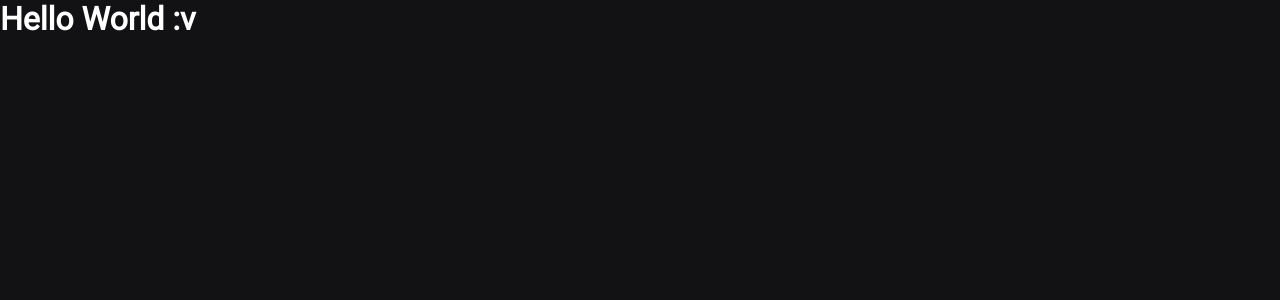
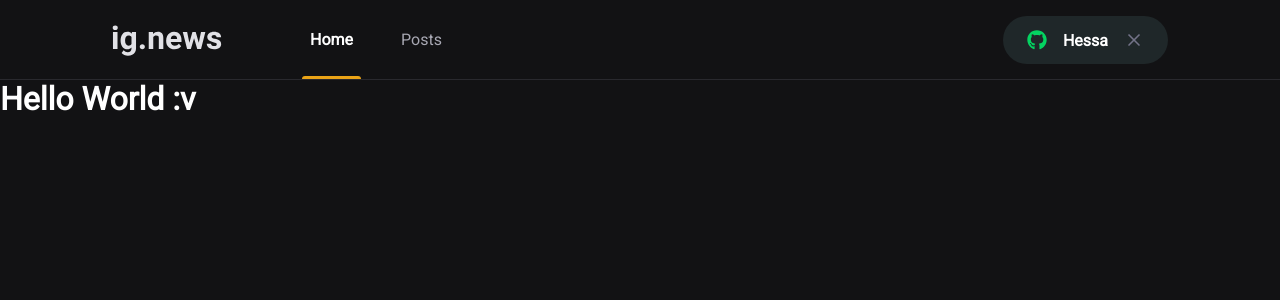
Before and after one commit to hesspearl/reactnews, a Next.js app: page / in a window 1280 px wide. Shown: the top 300 px of the page. Built offline with nearby package versions, Linux system fonts and the light colour scheme.

Commit message:
style component head and button

```diff
--- a/package.json
+++ b/package.json
@@ -12,6 +12,7 @@
     "next": "11.0.0",
     "react": "17.0.2",
     "react-dom": "17.0.2",
+    "react-icons": "^4.2.0",
     "sass": "^1.35.1"
   },
   "devDependencies": {
--- a/src/components/Header/index.tsx
+++ b/src/components/Header/index.tsx
@@ -1,14 +1,20 @@
+import { SignInButton } from "../signinButton"
+import styles from "./styles.module.scss"
+
+
 /* eslint-disable @next/next/no-img-element */
 export function Header () {
     return(
-    <header>
-    <div>
+    <header className={styles.headerContainer}>
+    <div className={styles.headerContent}>
         <img src="/images/logo.svg" alt=""/>
-    </div>
-    <nav>
-        <a>Home</a>
+        <nav>
+        <a className={styles.active}>Home</a>
         <a>Posts</a>
     </nav>
+    <SignInButton/>
+    </div>
+
      </header>
     )
 }
--- a/src/components/Header/styles.module.scss
+++ b/src/components/Header/styles.module.scss
@@ -0,0 +1,53 @@
+.headerContainer {
+  height: 5rem;
+  border-bottom: 1px solid var(--gray-800);
+}
+
+.headerContent {
+  max-width: 1120px;
+  height: 5rem;
+  margin: 0 auto;
+  padding: 0 2rem;
+  display: flex;
+  align-items: center;
+
+  nav {
+    margin-left: 5rem;
+    height: 5rem;
+
+    a {
+      display: inline-block;
+      position: relative;
+      padding: 0 0.5rem;
+      height: 5rem;
+      line-height: 5rem;
+      color: var(--gray-300);
+      transition: color 0.2s;
+
+      & + a {
+        margin-left: 2rem;
+      }
+      &:hover {
+        color: var(--white);
+      }
+      &.active {
+        color: var(--white);
+        font-weight: bold;
+      }
+      &.active::after {
+        content: "";
+        height: 3px;
+        border-radius: 3px 3px 0 0;
+        width: 100%;
+        position: absolute;
+        bottom: 1px;
+        left: 0;
+        background: var(--yellow-500);
+      }
+    }
+  }
+
+  button {
+    margin-left: auto;
+  }
+}
--- /dev/null
+++ b/src/components/signinButton/index.tsx
@@ -0,0 +1,26 @@
+import { FaGithub} from "react-icons/fa"
+import{FiX} from "react-icons/fi"
+import styles from "./styles.module.scss"
+
+export function SignInButton (){
+
+    const isLogged = true;
+
+    return isLogged?(
+        <button type="button"
+        className={styles.signButton}>
+            <FaGithub color="#04d361"/>
+            Hessa
+            <FiX color ="#737388"
+            className={styles.closeIcon}/>
+        </button>
+    )
+    :
+    (
+        <button type="button"
+        className={styles.signButton}>
+            <FaGithub color="#eba417"/>
+            sign in with Github
+        </button>
+    )
+}
--- /dev/null
+++ b/src/components/signinButton/styles.module.scss
@@ -0,0 +1,29 @@
+.signButton {
+  height: 3rem;
+  border-radius: 3rem;
+  background: var(--gray-850);
+  border: 0;
+  padding: 0 1.5rem;
+  display: flex;
+  align-items: center;
+  justify-content: center;
+  color: var(--white);
+  font-weight: bold;
+  transition: filter 0.2s;
+
+  svg {
+    width: 20px;
+    height: 20px;
+
+    &.closeIcon {
+      margin-left: 1rem;
+    }
+  }
+  svg:first-child {
+    margin-right: 1rem;
+  }
+
+  &:hover {
+    filter: brightness(0.8);
+  }
+}
--- a/src/pages/_app.tsx
+++ b/src/pages/_app.tsx
@@ -1,8 +1,15 @@
 import {AppProps} from 'next/app';
 import '../styles/globale.scss'
+import {Header} from "../components/Header"
+
 
 function MyApp({ Component, pageProps }: AppProps) {
-  return <Component {...pageProps} />
+  return (
+  <>
+  <Header/>
+  <Component {...pageProps} />
+
+  </>)
 }
 
 export default MyApp
--- a/src/pages/_document.tsx
+++ b/src/pages/_document.tsx
@@ -9,8 +9,8 @@
      <link rel="preconnect" href="https://fonts.googleapis.com"/>
      <link rel="preconnect" href="https://fonts.gstatic.com" />
      <link href="https://fonts.googleapis.com/css2?family=Roboto&display=swap" rel="stylesheet"/ >
-
-     </Head>
+    <link rel="shortcut icon" href="/favicon.png" type="image/png" />
+      </Head>
      <body>
     <Main/>
     <NextScript/>
--- a/src/styles/globale.scss
+++ b/src/styles/globale.scss
@@ -7,6 +7,8 @@
   --white: #ffffff;
   --gray-100: #e1e1e6;
   --gray-300: #a8a8b3;
+  --gray-800: #29292e;
+  --gray-850: #1f2729;
   --gray-900: #121214;
   --cyan-500: #61dafb;
   --yellow-500: #eba417;
```
Also changed, not shown: 2 other files (tests, documents, lock files or other folders).
